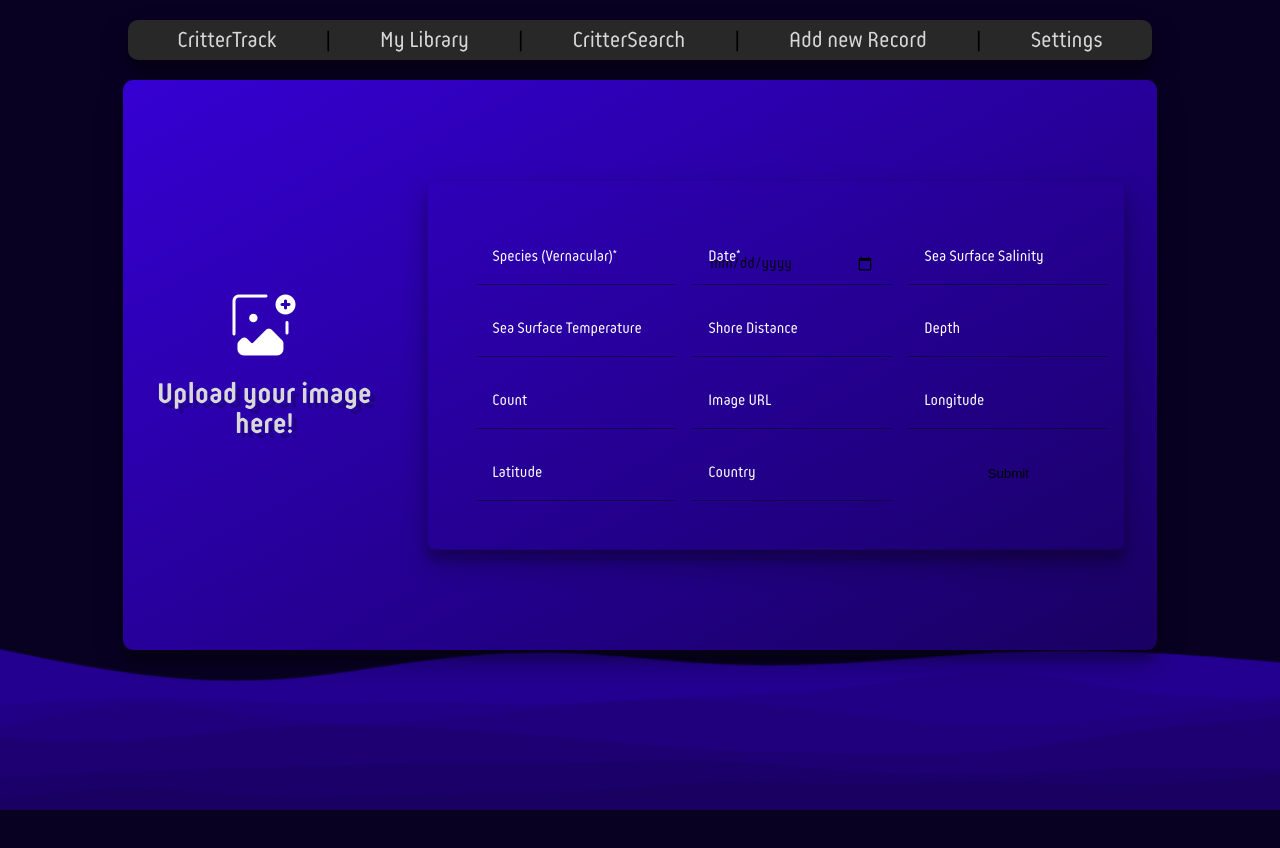
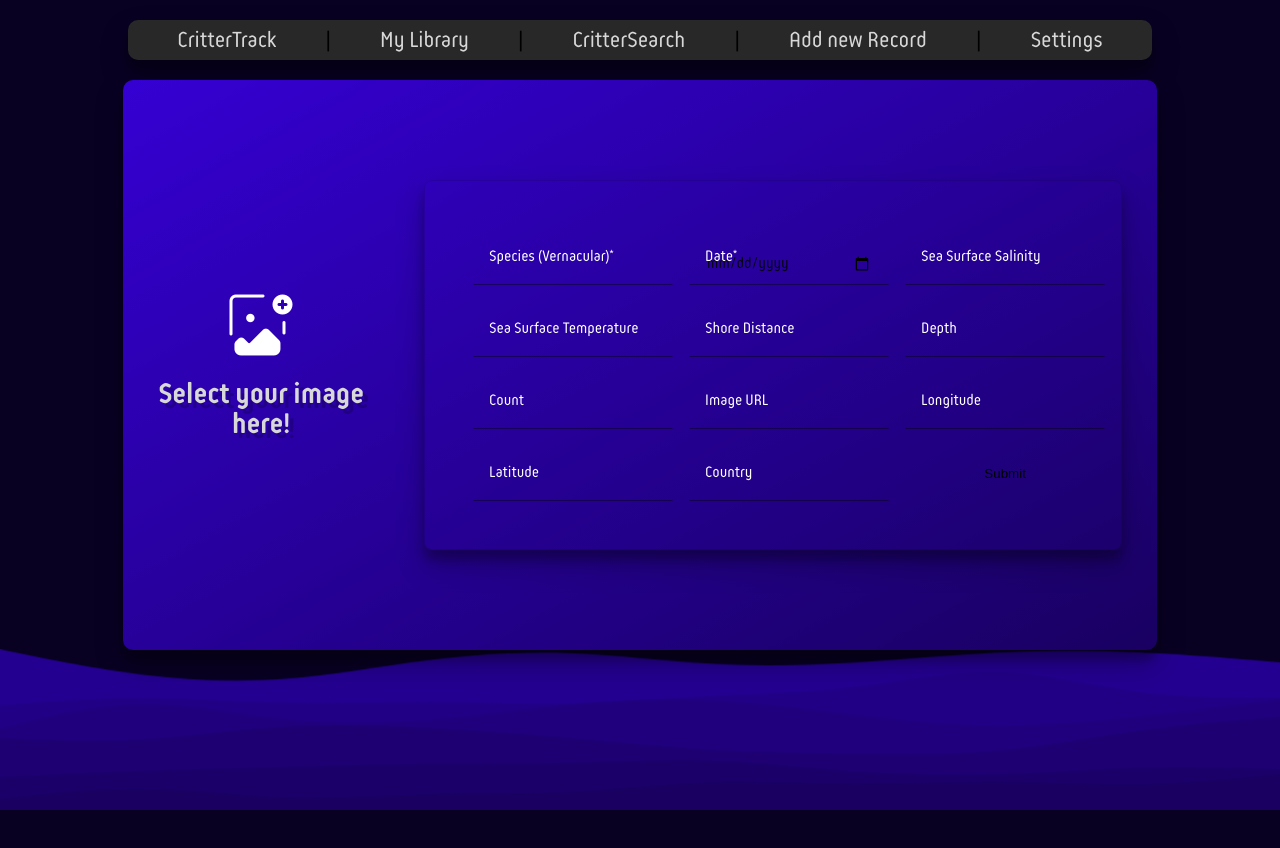
Before and after one commit to dekaratas/CritterTrack, a React (Vite) app in the folder CritterTrack/src/renderer/: page / in a window 1280 px wide. Shown: the top 848 px of the page. Built offline with nearby package versions, Linux system fonts and the light colour scheme.

Commit message:
Work on an axios instance to upload imgs

```diff
--- a/CritterTrack/src/renderer/src/components/ImageUpload/ImageUpload.jsx
+++ b/CritterTrack/src/renderer/src/components/ImageUpload/ImageUpload.jsx
@@ -1,6 +1,8 @@
 import addImage from '../../assets/icons8-image-file-add-64.png'
 import './imageupload.css'
 import { useState } from 'react'
+
+// TODO: Fix image mess when cancelling the upload
 
 export default function ImageUpload() {
   const [imageUrl, setImageUrl] = useState('')
@@ -14,11 +16,11 @@ export default function ImageUpload() {
 
   return (
     <div className="image-upload-container">
-      <h1 className="upload-instruct">Upload your image here!</h1>
       <button onClick={onOpenFileClick}>
         <img src={imageUrl ? imageUrl : addImage} alt="imageAdd" />
-        <p>{imageUrl}</p>
       </button>
+      <h1 className="upload-instruct">Select your image here!</h1>
+      <p>{imageUrl}</p>
     </div>
   )
 }
--- a/CritterTrack/src/renderer/src/components/ImageUpload/imageupload.css
+++ b/CritterTrack/src/renderer/src/components/ImageUpload/imageupload.css
@@ -1,6 +1,6 @@
 .image-upload-container {
   display: flex;
-  flex-direction: column-reverse;
+  flex-direction: column;
   align-items: center;
   justify-content: center;
 }
--- a/CritterTrack/src/renderer/src/services/imageUploadService.js
+++ b/CritterTrack/src/renderer/src/services/imageUploadService.js
@@ -0,0 +1 @@
+import postImageAxios from './axiosInstances'
```
Also changed, not shown: CritterTrack/src/renderer/src/services/axiosInstances.js (added, +16 -0 lines).
